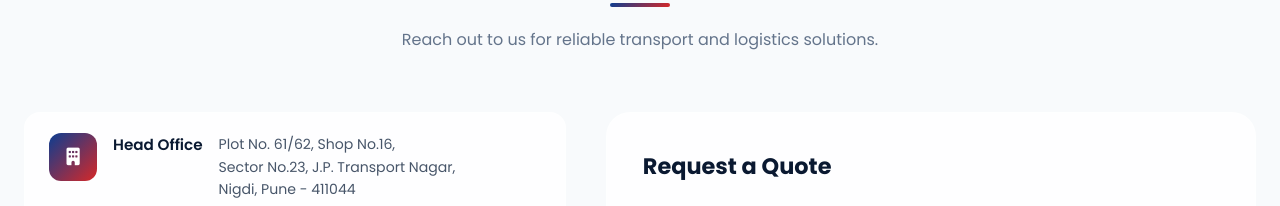
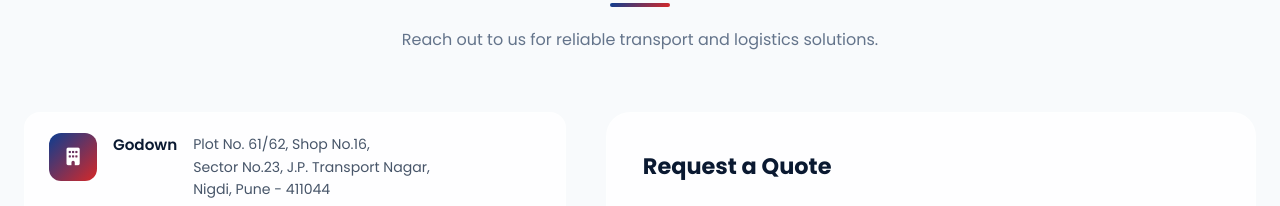
Before and after one commit to akpoonia27/ssrc, a plain HTML site: page index.html in a window 1280 px wide. Shown: the part 11015-11221 px from the top of the page. Drawn offline with nearby package versions, Linux system fonts and the light colour scheme.

Commit message:
Update index.html

```diff
--- a/index.html
+++ b/index.html
@@ -586,7 +586,7 @@
           <div class="contact-info" data-aos="fade-right">
             <div class="contact-card glass">
               <div class="contact-card-icon"><i class="fa-solid fa-building"></i></div>
-              <h3>Head Office</h3>
+              <h3>Godown</h3>
               <p>Plot No. 61/62, Shop No.16,<br />Sector No.23, J.P. Transport Nagar,<br />Nigdi, Pune - 411044</p>
             </div>
             <div class="contact-card glass">
```
